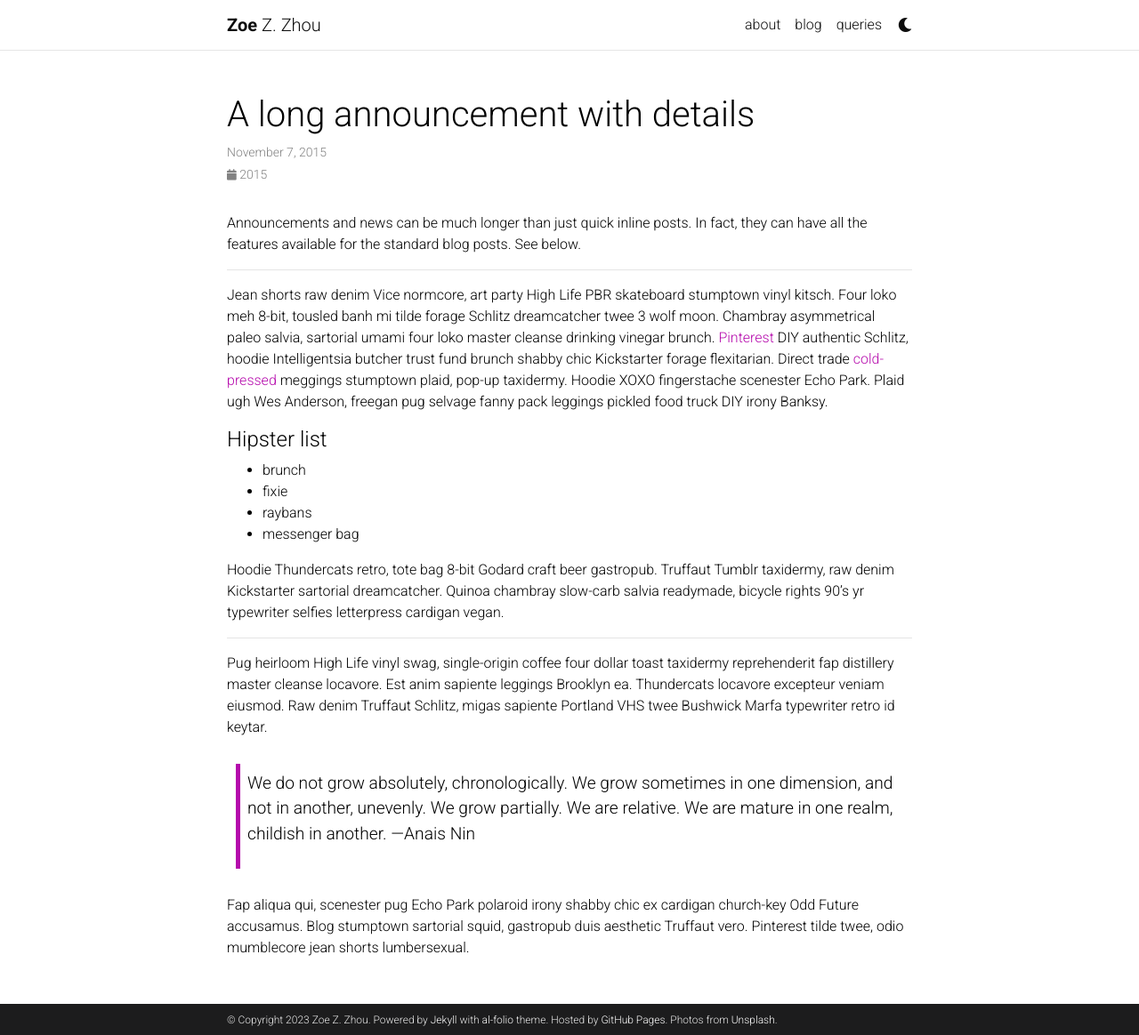
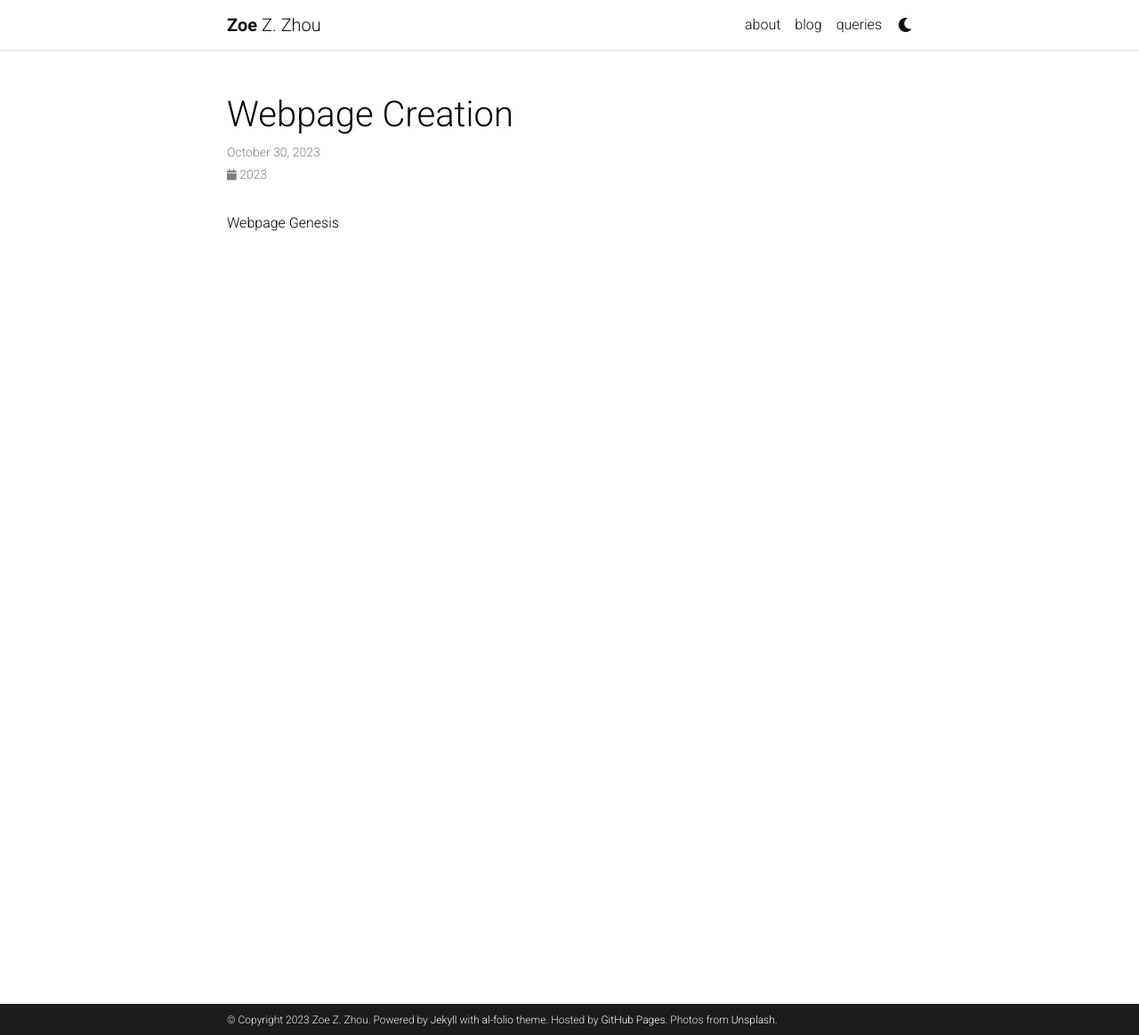
Before and after one commit to Zoewhat/Zoewhat.github.io, a Jekyll site: the page built from _news/announcement_2.md, in a window 1280 px wide and 1164 px high. Shown: the whole window at 89% size. Built offline with Jekyll 4.4.1, drawn with Linux system fonts in a browser that asks for light colours; comment, search, counter and statistics services are not loaded; a style sheet for code colours, icons or effects is not loaded.

Commit message:
Update announcement_2.md

```diff
--- a/_news/announcement_2.md
+++ b/_news/announcement_2.md
@@ -1,31 +1,8 @@
 ---
 layout: post
-title: A long announcement with details
-date: 2015-11-07 16:11:00-0400
+title: Webpage Creation
+date: 2023-10-30 16:11:00-0400
 inline: false
 ---
 
-Announcements and news can be much longer than just quick inline posts. In fact, they can have all the features available for the standard blog posts. See below.
-
-***
-
-Jean shorts raw denim Vice normcore, art party High Life PBR skateboard stumptown vinyl kitsch. Four loko meh 8-bit, tousled banh mi tilde forage Schlitz dreamcatcher twee 3 wolf moon. Chambray asymmetrical paleo salvia, sartorial umami four loko master cleanse drinking vinegar brunch. <a href="https://www.pinterest.com">Pinterest</a> DIY authentic Schlitz, hoodie Intelligentsia butcher trust fund brunch shabby chic Kickstarter forage flexitarian. Direct trade <a href="https://en.wikipedia.org/wiki/Cold-pressed_juice">cold-pressed</a> meggings stumptown plaid, pop-up taxidermy. Hoodie XOXO fingerstache scenester Echo Park. Plaid ugh Wes Anderson, freegan pug selvage fanny pack leggings pickled food truck DIY irony Banksy.
-
-#### Hipster list
-<ul>
-    <li>brunch</li>
-    <li>fixie</li>
-    <li>raybans</li>
-    <li>messenger bag</li>
-</ul>
-
-Hoodie Thundercats retro, tote bag 8-bit Godard craft beer gastropub. Truffaut Tumblr taxidermy, raw denim Kickstarter sartorial dreamcatcher. Quinoa chambray slow-carb salvia readymade, bicycle rights 90's yr typewriter selfies letterpress cardigan vegan.
-
-***
-
-Pug heirloom High Life vinyl swag, single-origin coffee four dollar toast taxidermy reprehenderit fap distillery master cleanse locavore. Est anim sapiente leggings Brooklyn ea. Thundercats locavore excepteur veniam eiusmod. Raw denim Truffaut Schlitz, migas sapiente Portland VHS twee Bushwick Marfa typewriter retro id keytar.
-
-> We do not grow absolutely, chronologically. We grow sometimes in one dimension, and not in another, unevenly. We grow partially. We are relative. We are mature in one realm, childish in another.
-> —Anais Nin
-
-Fap aliqua qui, scenester pug Echo Park polaroid irony shabby chic ex cardigan church-key Odd Future accusamus. Blog stumptown sartorial squid, gastropub duis aesthetic Truffaut vero. Pinterest tilde twee, odio mumblecore jean shorts lumbersexual.
+Webpage Genesis
```
